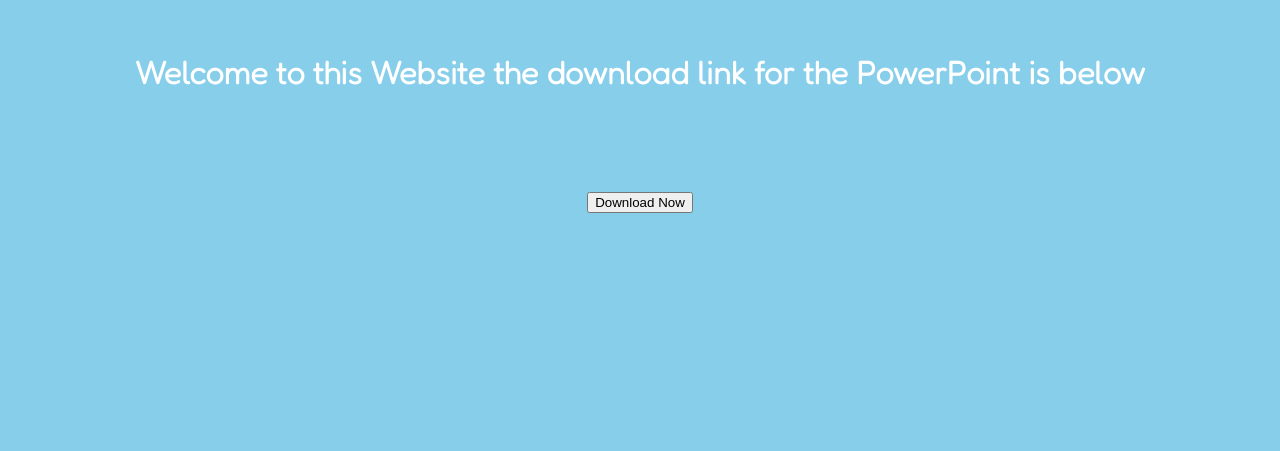
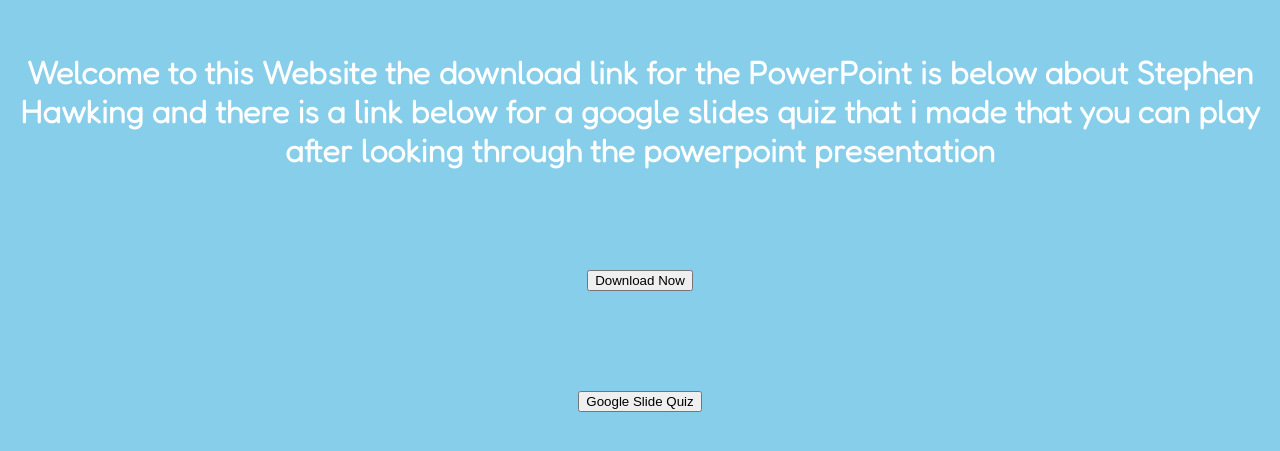
Before and after one commit to RamSamInspirerKids/homework5.github.io, a plain HTML site: page index.html in a window 1280 px wide. Shown: the part 197-648 px from the top of the page. Drawn offline with Linux system fonts and the light colour scheme.

Commit message:
Update 3.0
Website 3

```diff
--- a/index.html
+++ b/index.html
@@ -23,12 +23,10 @@ margin-top: 100px;
 
 }
 	</style>
-	<script type="text/javascript">
-alert("I reccomend you to view the presentation in presentation view as it will be better and in presentation view just click as there are animations in place, The click will activate them. Thank You")
-	</script>
 </head>
 <body>
-<div class="heading">Welcome to this Website the download link for the PowerPoint is below</div>
-<a href="Photosynthesis.pptx" download="Photosynthesis"><div class="butt"><button type="button">Download Now</button></div></a>
+<div class="heading">Welcome to this Website the download link for the PowerPoint is below about Stephen Hawking and there is a link below for a google slides quiz that i made that you can play after looking through the powerpoint presentation</div>
+<a href="stephan.pptx" download="All About Stephan Hawking"><div class="butt"><button type="button">Download Now</button></div></a>
+<a href="https://docs.google.com/presentation/d/1nRbEQpPIVZF4yrZervxHOpp1IpVC46dd98KpH6EcwYA/edit?usp=sharing"><div class="butt"><button type="button">Google Slide Quiz</button></div></a>
 </body>
 </html>
```
